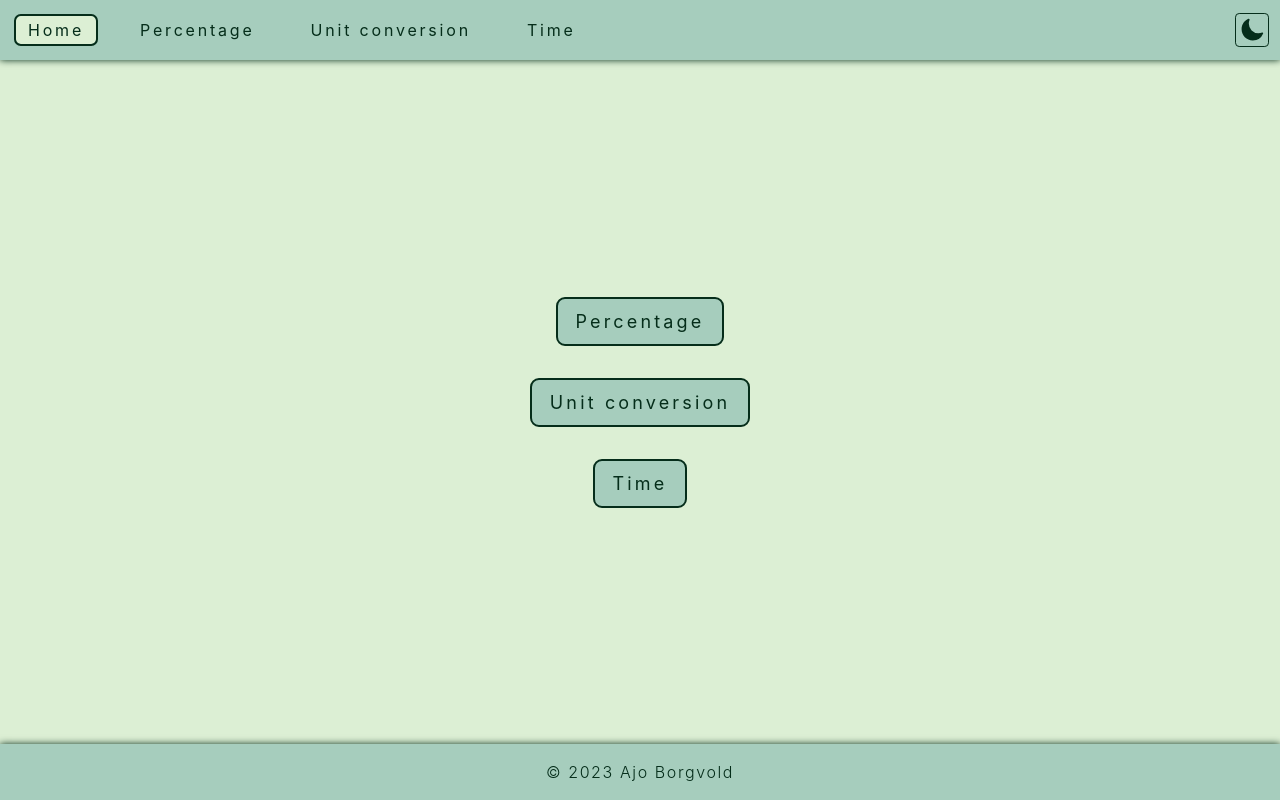
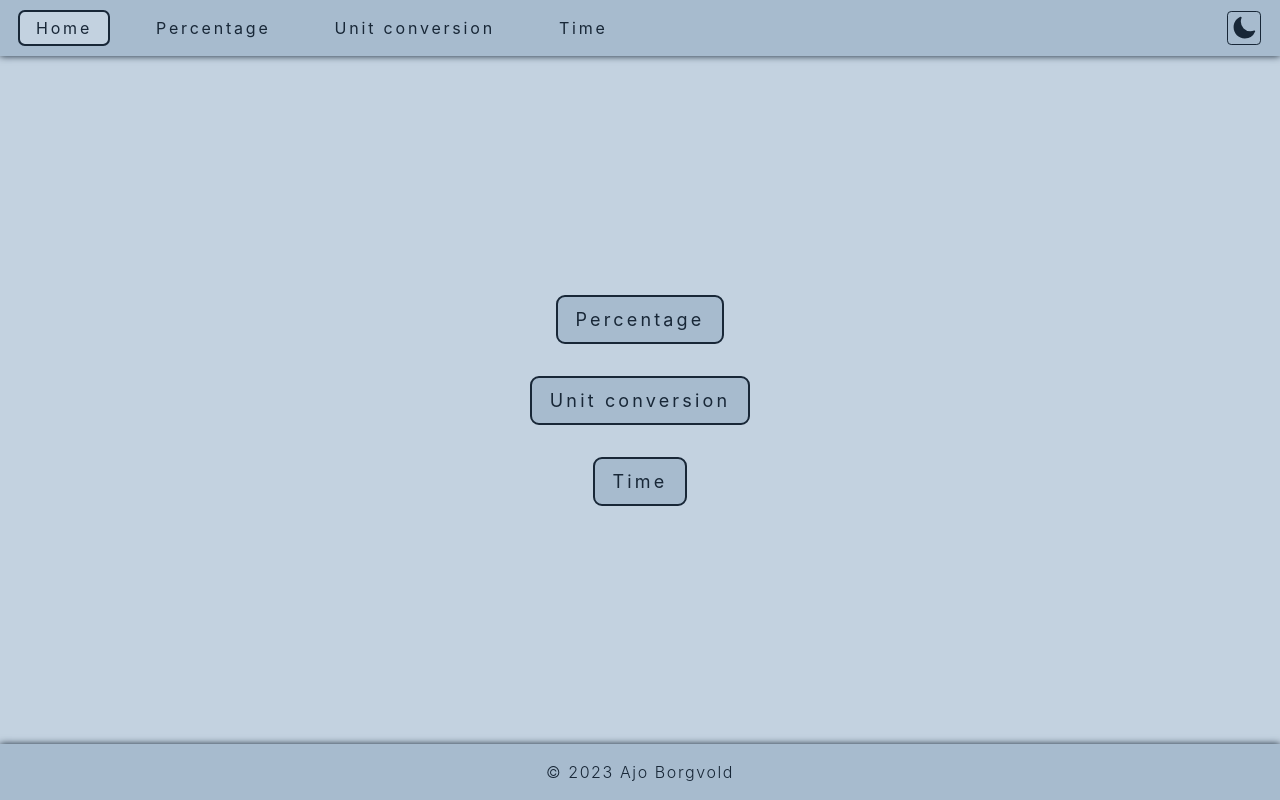
Before and after one commit to ajoborgvold/calculator, a React (Vite) app: page / in a window 1280 px wide. Built offline with nearby package versions, Linux system fonts and the light colour scheme.

Commit message:
Working on design

```diff
--- a/src/App.css
+++ b/src/App.css
@@ -18,10 +18,10 @@
 }
 
 body[data-theme="light"] {
-  --bg-primary: #DCEFD4;
-  --bg-secondary: #A6CDBD;
-  --bg-secondary-opacity: #A6CDBDF7;
-  --color-primary: #052D1A;
+  --bg-primary: #C3D2E0;
+  --bg-secondary: #A7BBCE;
+  --bg-secondary-opacity: #A7BBCEF7;
+  --color-primary: #182737;
 }
 
 /* Typography */
@@ -66,7 +66,7 @@
 
 .nav-link {
   font-size: 1rem;
-  padding: .125em .75em;
+  padding: .25em 1em;
   border-radius: .3em;
 }
 
@@ -98,7 +98,7 @@
 }
 
 .menu-icon {
-  margin: .375em;
+  /* margin: .375em; */
 }
 
 .close-icon {
@@ -106,7 +106,7 @@
 }
 
 .theme-icon {
-  margin-right: .375em;
+  /* margin-right: .375em; */
 }
 
 .icon:hover,
@@ -230,6 +230,7 @@
   display: flex;
   align-items: center;
   justify-content: space-between;
+  padding: 0 1.25em;
   background-color: var(--bg-secondary);
   box-shadow: 0 0 7px var(--color-primary);
 }
@@ -237,6 +238,7 @@
 .header--small {
   display: flex;
   align-items: center;
+  padding: .5em 0;
 }
 
 .header__nav-bar--vertical {
@@ -247,10 +249,10 @@
   flex-direction: column;
   gap: 2.5em;
   width: 300px;
+  height: 100vh;
   padding: 2em;
   background-color: var(--bg-secondary-opacity);
   box-shadow: 2px 2px 4px 1px var(--color-primary);
-  border-bottom-right-radius: .5em;
   -webkit-animation: slide 0.5s forwards;
   -webkit-animation-delay: 2s;
   animation: slide 0.5s forwards;
@@ -265,15 +267,12 @@
 }
 
 .header--large {
-  /* display: flex;
-  align-items: center; */
-  /* justify-content: space-between; */
+  padding: .75em 0;
 }
 
 .header__nav-bar--horizontal {
   display: flex;
   gap: 2em;
-  padding: 1em;
 }
 
 
```
